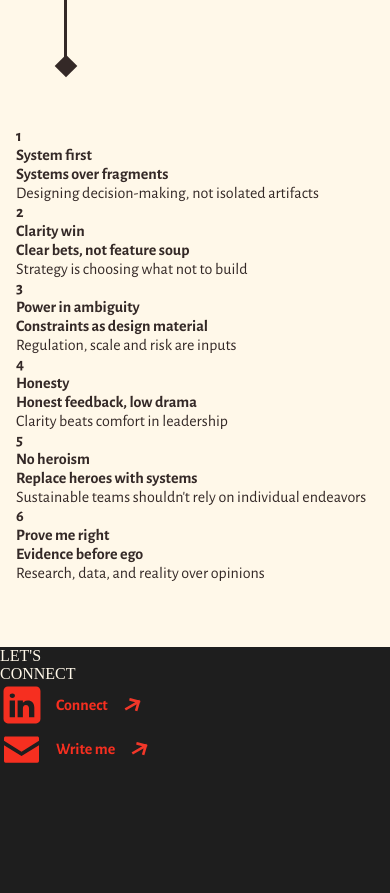
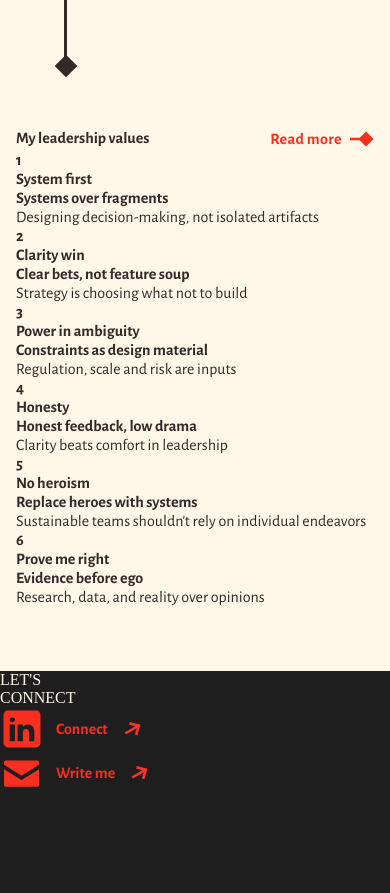
Before and after one commit to voleriyah/portfolio, a Next.js app: page / in a window 390 px wide. Shown: the part 5880-6773 px from the top of the page. Built offline with nearby package versions, Linux system fonts and the light colour scheme; a web font is replaced by a local one.

Commit message:
values section fix

```diff
--- a/app/globals.css
+++ b/app/globals.css
@@ -35,14 +35,3 @@ html {
     max-width: none;
   }
 }
-
-/* Footer links container - horizontal on desktop (>=968px), vertical on mobile */
-.footer-links-container {
-  flex-direction: column;
-}
-
-@media (min-width: 968px) {
-  .footer-links-container {
-    flex-direction: row;
-  }
-}
--- a/app/page.tsx
+++ b/app/page.tsx
@@ -626,6 +626,31 @@ export default function Home() {
               gap: 'clamp(44px, calc(44px + (100px - 44px) * ((100vw - 320px) / (1920px - 320px))), 100px)',
             }}
           >
+               {/* Section Title + Link */}
+               <div
+  className="flex flex-row justify-between items-center md:justify-start md:gap-[44px]"
+  style={{
+    marginBottom: 'clamp(44px, calc(44px + (80px - 44px) * ((100vw - 320px) / (1920px - 320px))), 80px)',
+  }}
+>
+
+  <h2
+    style={{
+      color: 'var(--main-medium-gray, #342927)',
+      fontFamily: '"Alegreya Sans"',
+      fontSize: 'clamp(18px, calc(18px + (32px - 18px) * ((100vw - 320px) / (1920px - 320px))), 32px)',
+      fontWeight: 700,
+      lineHeight: 'normal',
+      letterSpacing: 'clamp(-0.18px, calc(-0.18px + (-0.32px - -0.18px) * ((100vw - 320px) / (1920px - 320px))), -0.32px)',
+    }}
+  >
+    My leadership values
+  </h2>
+
+  <CustomLink href="https://www.linkedin.com/in/voleriyah" iconType="internal">
+    Read more
+  </CustomLink>
+</div>
             <ValueListItem
               number="1"
               title="System first"
@@ -709,10 +734,10 @@ export default function Home() {
           gap: 'clamp(44px, calc(44px + (130px - 44px) * ((100vw - 768px) / (1920px - 768px))), 130px)',
         }}
       >
-        <CustomLink href="https://www.linkedin.com/in/voleriyah" iconType="linkedin" variant="footer">
+        <CustomLink href="https://www.linkedin.com/in/voleriyah" iconType="linkedin" variant="footer" showExternalIcon={true}>
           Connect
         </CustomLink>
-        <CustomLink href="mailto:voleriyah@example.com" iconType="email" variant="footer">
+        <CustomLink href="mailto:voleriyah@example.com" iconType="email" variant="footer" showExternalIcon={true}>
           Write me
         </CustomLink>
       </div>
--- a/components/CustomLink.tsx
+++ b/components/CustomLink.tsx
@@ -4,40 +4,47 @@ import Image from 'next/image';
 interface CustomLinkProps {
   href: string;
   children: React.ReactNode;
+  iconType?: 'linkedin' | 'email' | 'internal' | null;
   showExternalIcon?: boolean;
-  iconType?: 'linkedin' | 'email' | null;
   className?: string;
-  fontSize?: string; // Optional font size override (default: 32px)
-  variant?: 'default' | 'footer'; // Variant for different styling
+  variant?: 'default' | 'footer';
 }
 
 export default function CustomLink({
   href,
   children,
+  iconType = null,
   showExternalIcon = false,
-  iconType = null,
   className = '',
-  fontSize = 'text-[32px]',
   variant = 'default',
 }: CustomLinkProps) {
   const isExternal = href.startsWith('http://') || href.startsWith('https://') || href.startsWith('mailto:');
-  const shouldShowIcon = showExternalIcon || isExternal;
 
   // Get icon source based on iconType
   const getIconSrc = () => {
     if (iconType === 'linkedin') return '/images/icons/linkedin.svg';
     if (iconType === 'email') return '/images/icons/email.svg';
+    if (iconType === 'internal') return '/images/icons/internal.svg';
     return null;
   };
 
   const iconSrc = getIconSrc();
 
+  // Get alt text for icon
+  const getIconAlt = () => {
+    if (iconType === 'linkedin') return 'LinkedIn';
+    if (iconType === 'email') return 'Email';
+    if (iconType === 'internal') return 'Internal link';
+    return 'Icon';
+  };
+
   // Default styling (red underline)
   const defaultLinkProps = {
-    className: `font-alegreya ${fontSize} font-bold text-primary-red underline
-      tracking-[0.32px] decoration-solid ${className}`,
+    className: `font-alegreya font-bold text-primary-red underline tracking-[0.32px] decoration-solid ${className}`,
     style: {
       color: 'var(--main-red-accent, #F62F20)',
+      fontSize: 'clamp(18px, calc(18px + (24px - 18px) * ((100vw - 320px) / (1920px - 320px))), 24px)',
+      fontWeight: 700,
       textDecorationLine: 'underline' as const,
       textDecorationStyle: 'solid' as const,
       textDecorationSkipInk: 'auto' as const,
@@ -51,7 +58,7 @@ export default function CustomLink({
     }),
   };
 
-  // Footer variant styling (cream color, no underline)
+  // Footer variant styling
   const footerLinkProps = {
     className: `flex items-center gap-3 hover:opacity-80 transition-opacity ${className}`,
     style: {
@@ -71,10 +78,11 @@ export default function CustomLink({
 
   const linkContent = variant === 'footer' ? (
     <>
-      {iconSrc && (
+      {/* Left side icons (linkedin, email) */}
+      {iconSrc && iconType !== 'internal' && (
         <Image
           src={iconSrc}
-          alt={iconType === 'linkedin' ? 'LinkedIn' : 'Email'}
+          alt={getIconAlt()}
           width={44}
           height={44}
           className="flex-shrink-0"
@@ -85,7 +93,22 @@ export default function CustomLink({
         />
       )}
       <span>{children}</span>
-      {shouldShowIcon && (
+      {/* Right side internal icon */}
+      {iconType === 'internal' && (
+        <Image
+          src="/images/icons/internal.svg"
+          alt="Internal link"
+          width={24}
+          height={24}
+          className="flex-shrink-0"
+          style={{
+            width: 'clamp(18px, calc(18px + (24px - 18px) * ((100vw - 320px) / (1920px - 320px))), 24px)',
+            height: 'clamp(18px, calc(18px + (24px - 18px) * ((100vw - 320px) / (1920px - 320px))), 24px)',
+          }}
+        />
+      )}
+      {/* Right side external icon */}
+      {showExternalIcon && (
         <Image
           src="/images/external.svg"
           alt="External link"
@@ -102,13 +125,32 @@ export default function CustomLink({
   ) : (
     <span className="inline-flex items-center gap-2">
       {children}
-      {shouldShowIcon && (
+      {/* Right side internal icon */}
+      {iconType === 'internal' && (
+        <Image
+          src="/images/icons/internal.svg"
+          alt="Internal link"
+          width={24}
+          height={24}
+          className="inline-block flex-shrink-0"
+          style={{
+            width: 'clamp(18px, calc(18px + (24px - 18px) * ((100vw - 320px) / (1920px - 320px))), 24px)',
+            height: 'clamp(18px, calc(18px + (24px - 18px) * ((100vw - 320px) / (1920px - 320px))), 24px)',
+          }}
+        />
+      )}
+      {/* Right side external icon */}
+      {showExternalIcon && (
         <Image
           src="/images/external.svg"
           alt="External link"
           width={24}
           height={24}
           className="inline-block flex-shrink-0"
+          style={{
+            width: 'clamp(18px, calc(18px + (24px - 18px) * ((100vw - 320px) / (1920px - 320px))), 24px)',
+            height: 'clamp(18px, calc(18px + (24px - 18px) * ((100vw - 320px) / (1920px - 320px))), 24px)',
+          }}
         />
       )}
     </span>
--- a/components/ValueListItem.tsx
+++ b/components/ValueListItem.tsx
@@ -21,10 +21,8 @@ export default function ValueListItem({
     <div
       className={`flex flex-col ${className}`}
       style={{
-        // Width: 100% on mobile (fits screen with padding), scales to 1692px (1920px desktop)
-        width: 'clamp(100%, calc(100% + (1692px - 100%) * ((100vw - 320px) / (1920px - 320px))), 1692px)',
-        // Padding on mobile: 16px left and right
-       // paddingLeft: 'clamp(16px, calc(16px + (0px - 16px) * ((100vw - 320px) / (768px - 320px))), 0px)',
+        width: '100%',
+        maxWidth: '1692px',
         paddingRight: 'clamp(16px, calc(16px + (0px - 16px) * ((100vw - 320px) / (768px - 320px))), 0px)',
         boxSizing: 'border-box',
       }}
@@ -34,12 +32,10 @@ export default function ValueListItem({
         style={{
           color: 'var(--main-medium-gray, #342927)',
           fontFamily: '"Alegreya Sans"',
-          // Font size: scales from 18px (mobile) to 32px (1920px desktop)
           fontSize: 'clamp(18px, calc(18px + (32px - 18px) * ((100vw - 320px) / (1920px - 320px))), 32px)',
           fontStyle: 'normal',
           fontWeight: 700,
           lineHeight: 'normal',
-          // Letter spacing: scales from -0.18px (mobile) to -0.32px (1920px desktop)
           letterSpacing: 'clamp(-0.18px, calc(-0.18px + (-0.32px - -0.18px) * ((100vw - 320px) / (1920px - 320px))), -0.32px)',
           width: '100%',
           marginBottom: 'clamp(8px, calc(8px + (16px - 8px) * ((100vw - 320px) / (1920px - 320px))), 16px)',
@@ -50,48 +46,42 @@ export default function ValueListItem({
 
       {/* Title and Subtitle row - Aligned horizontally at top */}
       <div
-        className="flex flex-col md:flex-row items-start md:items-start"
+        className="flex flex-col xl:flex-row items-start xl:items-start"
         style={{
-          // Gap between title and subtitle: scales from 0px (mobile) to 350px (1920px desktop)
-          gap: 'clamp(0px, calc(0px + (350px - 0px) * ((100vw - 768px) / (1920px - 768px))), 350px)',
+          gap: 'clamp(0px, calc(0px + (350px - 0px) * ((100vw - 1280px) / (1920px - 1280px))), 350px)',
           width: '100%',
         }}
       >
         {/* Title */}
         <h3
-          className="font-black lg:font-extrabold"
+          className="font-black xl:font-extrabold xl:w-[520px]"
           style={{
             color: 'var(--main-medium-gray, #342927)',
-            minWidth: '500px',
             fontFamily: '"Alegreya Sans"',
-            // Font size: scales from 32px (mobile) to 64px (1920px desktop)
-            fontSize: 'clamp(32px, calc(32px + (64px - 32px) * ((100vw - 320px) / (1920px - 320px))), 64px)',
+            fontSize: 'clamp(32px, calc(32px + (56px - 32px) * ((100vw - 320px) / (1920px - 320px))), 56px)',
             fontStyle: 'normal',
             paddingBottom: 'clamp(16px, calc(8px + (16px - 8px) * ((100vw - 320px) / (1920px - 320px))), 16px)',
             lineHeight: 'normal',
-            // Letter spacing: scales from 0px (mobile) to -0.64px (1920px desktop)
             letterSpacing: 'clamp(0px, calc(0px + (-0.64px - 0px) * ((100vw - 320px) / (1920px - 320px))), -0.64px)',
+            flexShrink: 0,
           }}
         >
           {title}
         </h3>
 
         {/* Subtitle and Description column */}
-        <div className="flex-1 flex flex-col" >
+        <div className="flex-1 flex flex-col">
           {/* Subtitle */}
           {subtitle && (
             <p
               style={{
                 color: '#342927',
                 fontFamily: '"Alegreya Sans"',
-                // Font size: scales from 20px (mobile) to 44px (1920px desktop)
-                fontSize: 'clamp(20px, calc(20px + (44px - 20px) * ((100vw - 320px) / (1920px - 320px))), 44px)',
+                fontSize: 'clamp(20px, calc(20px + (36px - 20px) * ((100vw - 320px) / (1920px - 320px))), 36px)',
                 fontStyle: 'normal',
                 fontWeight: 700,
                 lineHeight: 'normal',
-                width: 'clamp(320px, calc(320px + (640px - 320px) * ((100vw - 320px) / (1920px - 320px))), 640px)',
-
-                // Letter spacing: scales from 0px (mobile) to -0.44px (1920px desktop)
+                maxWidth: '640px',
                 letterSpacing: 'clamp(0px, calc(0px + (-0.44px - 0px) * ((100vw - 320px) / (1920px - 320px))), -0.44px)',
                 textAlign: 'left',
                 marginBottom: 'clamp(8px, calc(8px + (16px - 8px) * ((100vw - 320px) / (1920px - 320px))), 16px)',
@@ -107,17 +97,14 @@ export default function ValueListItem({
             style={{
               color: '#342927',
               fontFamily: '"Alegreya Sans"',
-              // Font size: scales from 20px (mobile) to 44px (1920px desktop)
-              fontSize: 'clamp(20px, calc(20px + (44px - 20px) * ((100vw - 320px) / (1920px - 320px))), 44px)',
+              fontSize: 'clamp(20px, calc(20px + (36px - 20px) * ((100vw - 320px) / (1920px - 320px))), 36px)',
               fontStyle: 'normal',
               lineHeight: 'normal',
               fontWeight: 400,
-              // Letter spacing: scales from 0px (mobile) to -0.44px (1920px desktop)
               letterSpacing: 'clamp(0px, calc(0px + (-0.44px - 0px) * ((100vw - 320px) / (1920px - 320px))), -0.44px)',
               textAlign: 'left',
               whiteSpace: 'pre-line',
-              minWidth: '300px',
-              width: 'clamp(320px, calc(320px + (640px - 320px) * ((100vw - 320px) / (1920px - 320px))), 640px)',
+              maxWidth: '640px',
             }}
           >
             {description}
```
Also changed, not shown: components/Header.tsx (+0 -9 lines), public/images/icons/internal.svg (added).
